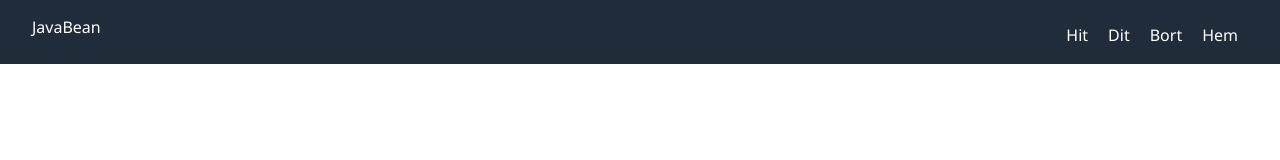
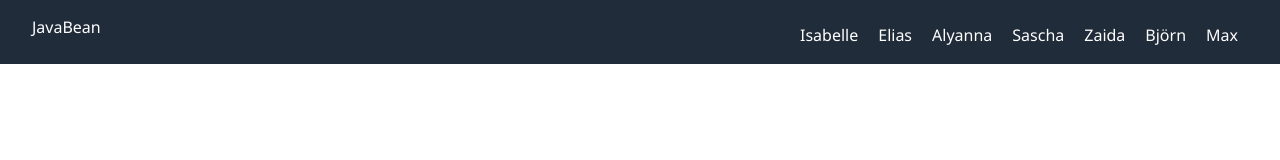
Before and after one commit to bjorneboman/javabean-cafe-sundmea, a plain HTML site: page index-isabelle.html in a window 1280 px wide. Drawn offline with Linux system fonts and the light colour scheme.

Commit message:
update links in navbar

```diff
--- a/index-isabelle.html
+++ b/index-isabelle.html
@@ -11,10 +11,13 @@
       <nav id="nav-field">
         <a href="">JavaBean</a>
         <ul id="list">
-          <li><a href="">Hit</a></li>
-          <li><a href="">Dit</a></li>
-          <li><a href="">Bort</a></li>
-          <li><a href="">Hem </a></li>
+          <li><a href="index-isabelle.html">Isabelle</a></li>
+          <li><a href="index-elias.html">Elias</a></li>
+          <li><a href="index-alyanna.html">Alyanna</a></li>
+          <li><a href="index-sascha.html">Sascha</a></li>
+          <li><a href="index-zaida.html">Zaida</a></li>
+          <li><a href="index-björn.html">Björn</a></li>
+          <li><a href="index-max.html">Max</a></li>
         </ul>
         <button id="burger">
           <span></span>
--- a/isabelle-style.css
+++ b/isabelle-style.css
@@ -86,6 +86,7 @@ nav {
 
   #list a {
     padding: 0 10px;
+    color: var(--white-color);
   }
 
   #burger {
@@ -101,6 +102,7 @@ li {
 
 a {
   text-decoration: none;
+  color: var(--white-color);
 }
 
 a:visited {
```
